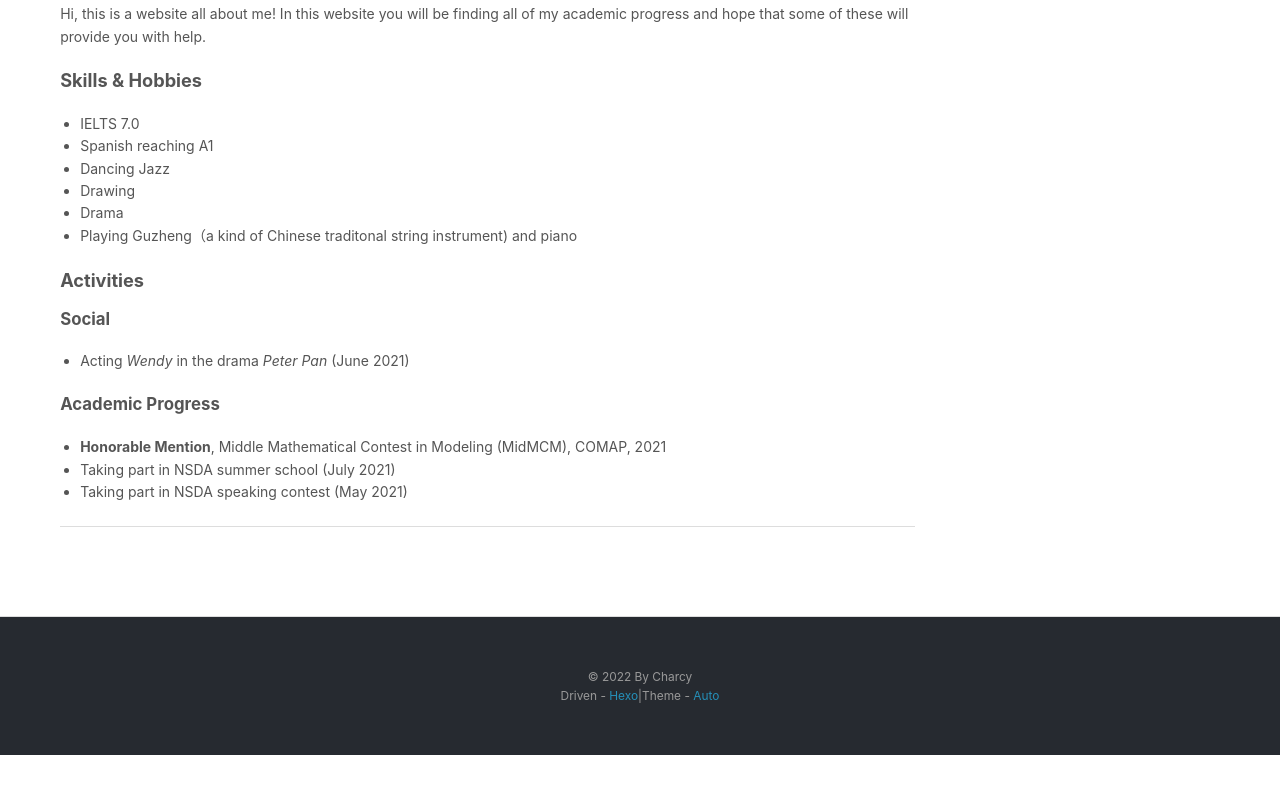
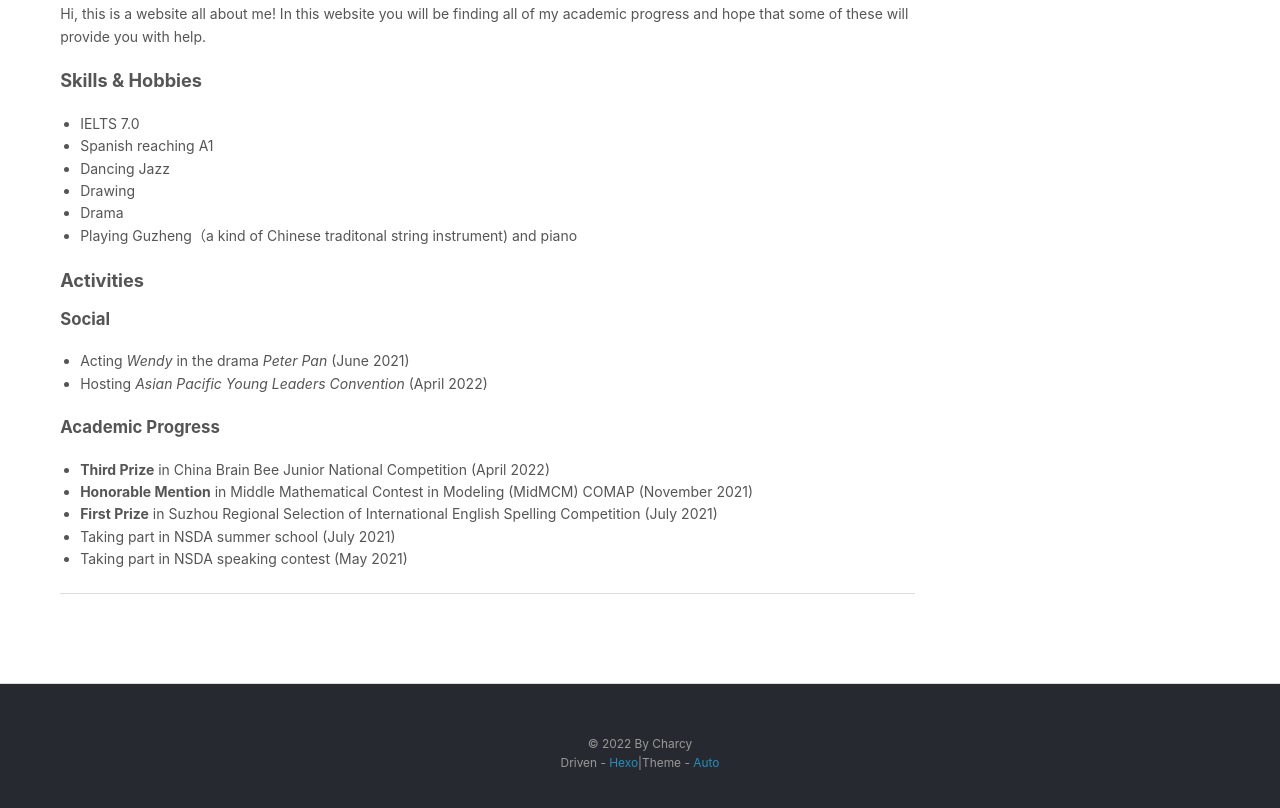
Before and after one commit to CharcyZhang/CharcyZhang.github.io, a plain HTML site: page about.html in a window 1280 px wide. Shown: the part 1512-2320 px from the top of the page. Before the commit the page ends 2267 px from the top, so only its background shows below. Drawn offline with Linux system fonts and the light colour scheme.

Commit message:
Site updated: 2022-07-12 21:51:38

```diff
--- a/about.html
+++ b/about.html
@@ -48,7 +48,7 @@
         <section id="main"><article id="page-" class="h-entry article article-type-page" itemprop="blogPost" itemscope itemtype="https://schema.org/BlogPosting">
   <div class="article-meta">
     <a href="/about.html" class="article-date">
-  <time class="dt-published" datetime="2022-07-12T13:21:40.903Z" itemprop="datePublished">2022-07-12</time>
+  <time class="dt-published" datetime="2022-07-12T13:51:07.440Z" itemprop="datePublished">2022-07-12</time>
 </a>
 
   </div>
@@ -70,9 +70,12 @@
 </ul>
 <h3 id="Activities"><a href="#Activities" class="headerlink" title="Activities"></a>Activities</h3><h4 id="Social"><a href="#Social" class="headerlink" title="Social"></a>Social</h4><ul>
 <li>Acting <em>Wendy</em>  in the drama <em>Peter Pan</em> (June 2021)</li>
+<li>Hosting <em>Asian Pacific Young Leaders Convention</em> (April 2022)</li>
 </ul>
 <h4 id="Academic-Progress"><a href="#Academic-Progress" class="headerlink" title="Academic Progress"></a>Academic Progress</h4><ul>
-<li><strong>Honorable Mention</strong>, Middle Mathematical Contest in Modeling (MidMCM), COMAP, 2021</li>
+<li><strong>Third Prize</strong> in China Brain Bee Junior National Competition (April 2022)</li>
+<li><strong>Honorable Mention</strong> in Middle Mathematical Contest in Modeling (MidMCM) COMAP (November 2021)</li>
+<li><strong>First Prize</strong> in Suzhou Regional Selection of International English Spelling Competition (July 2021)</li>
 <li>Taking part in NSDA summer school (July 2021)</li>
 <li>Taking part in NSDA speaking contest (May 2021)</li>
 </ul>
```
